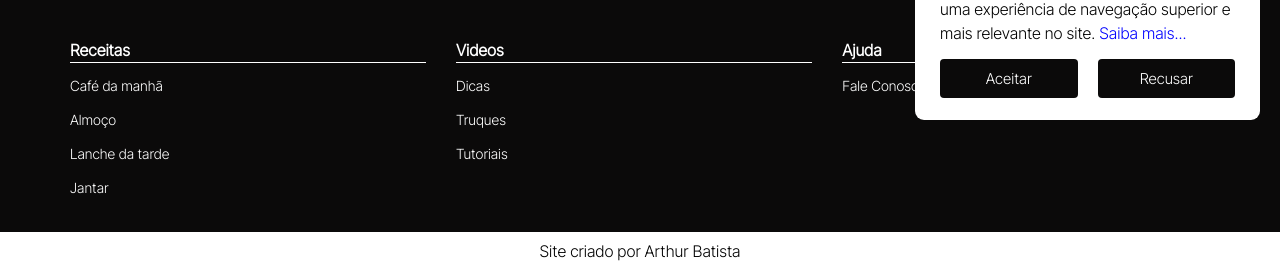
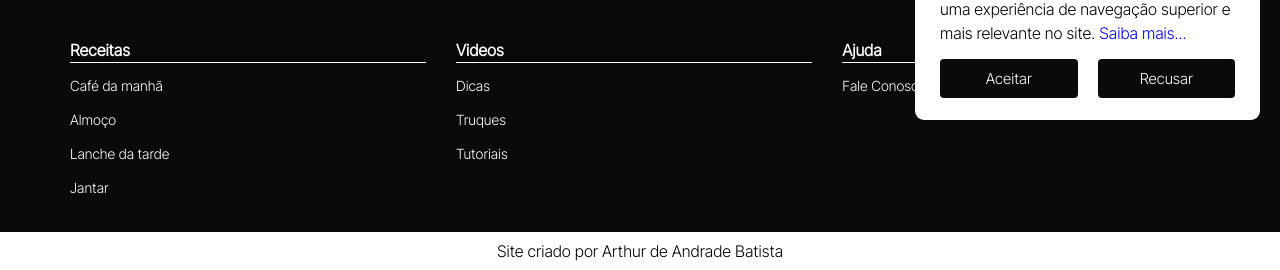
Before and after one commit to Batista204/PratoPronto, a plain HTML site: page index.html in a window 1280 px wide. Shown: the part 630-900 px from the top of the page. Drawn offline with Linux system fonts and the light colour scheme.

Commit message:
Update index.html

```diff
--- a/index.html
+++ b/index.html
@@ -93,7 +93,7 @@
             </div>
         </div>
         <div class="container-02">
-            <p>Site criado por Arthur Batista</p>
+            <p>Site criado por Arthur de Andrade Batista</p>
         </div>
     </footer>
 
```
